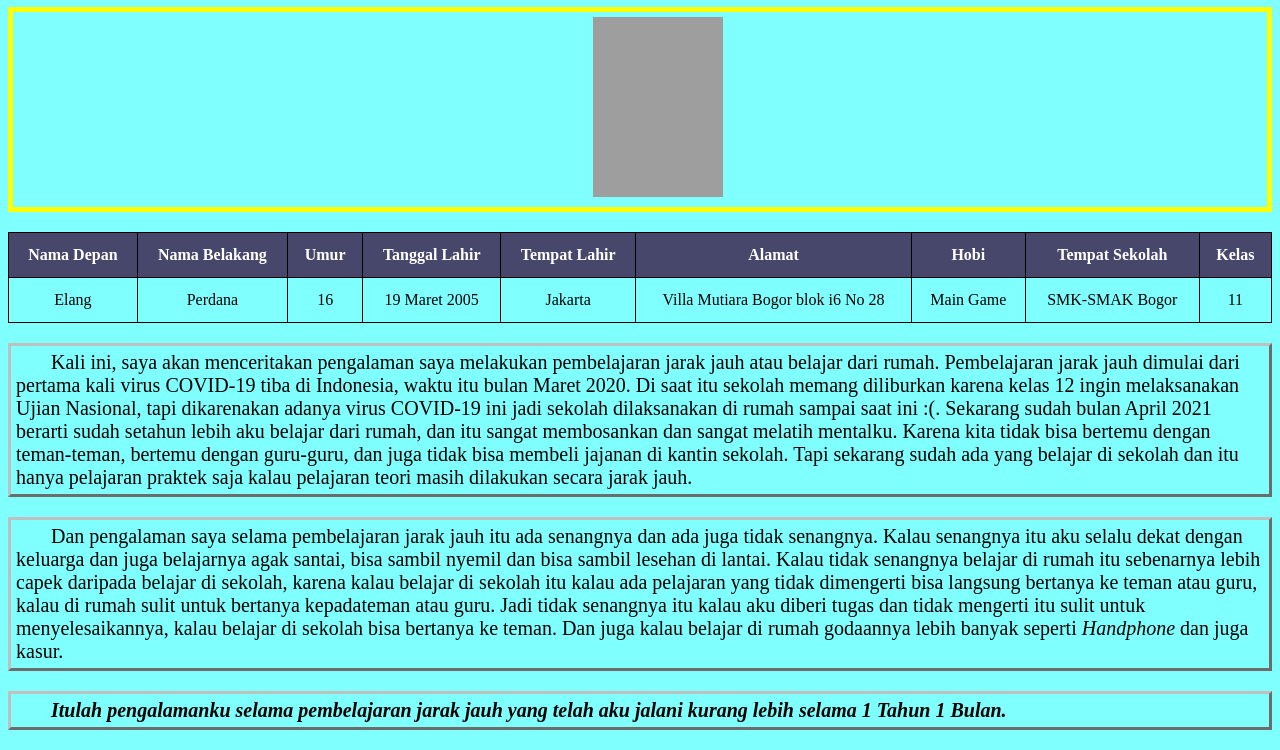
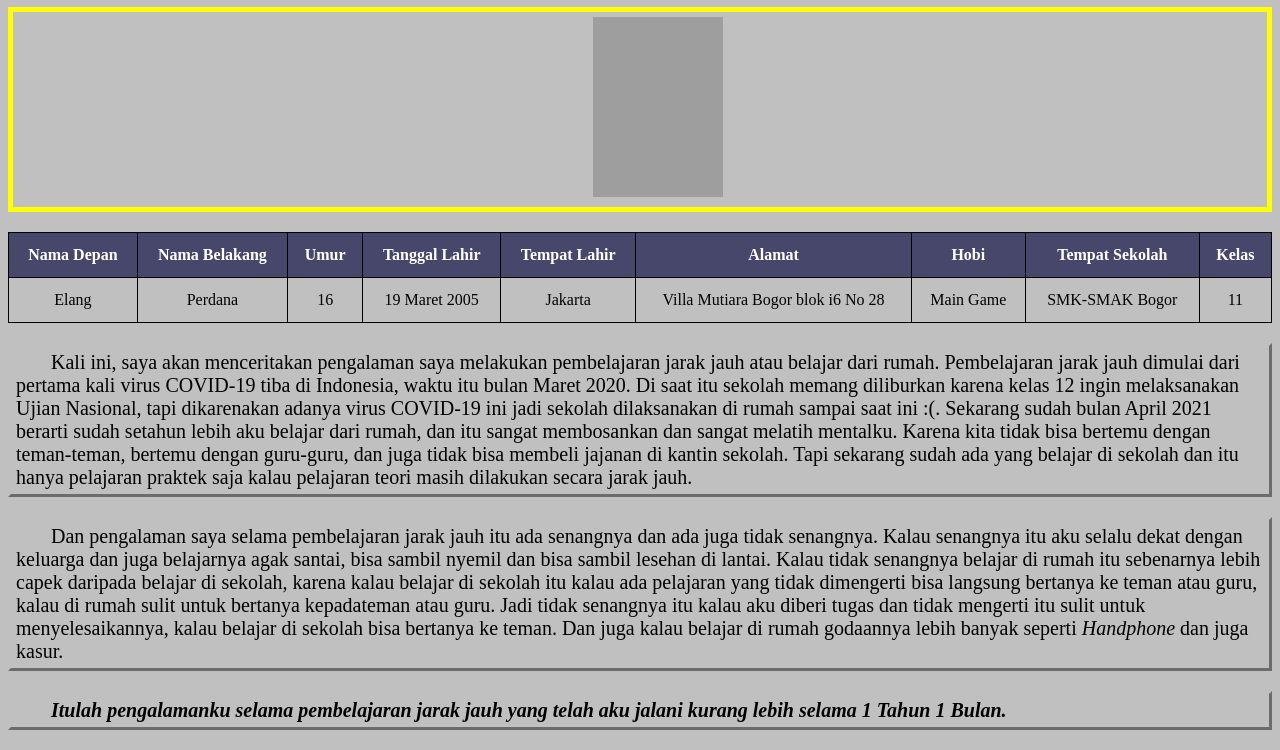
Before and after one commit to melangperdana65/melangperdana65.github.io, a plain HTML site: page index.html in a window 1280 px wide. Shown: the part 73-823 px from the top of the page. Drawn offline with Linux system fonts and the light colour scheme; grey boxes are pictures that could not be loaded.

Commit message:
Update index.html

```diff
--- a/index.html
+++ b/index.html
@@ -4,7 +4,7 @@
 	<link rel="stylesheet" type="text/css" href="style.css">
 	<title>Website Elang 2</title>
 </head>
-<body style="background-color: #80ffff">
+<body>
 	<h1><b>MY BIODATA</b></h1>
 
 	<center><p id="borderimg"><img src="foto elang.jpg"width="130"height="180"alt="my photo"></p></center>
```
